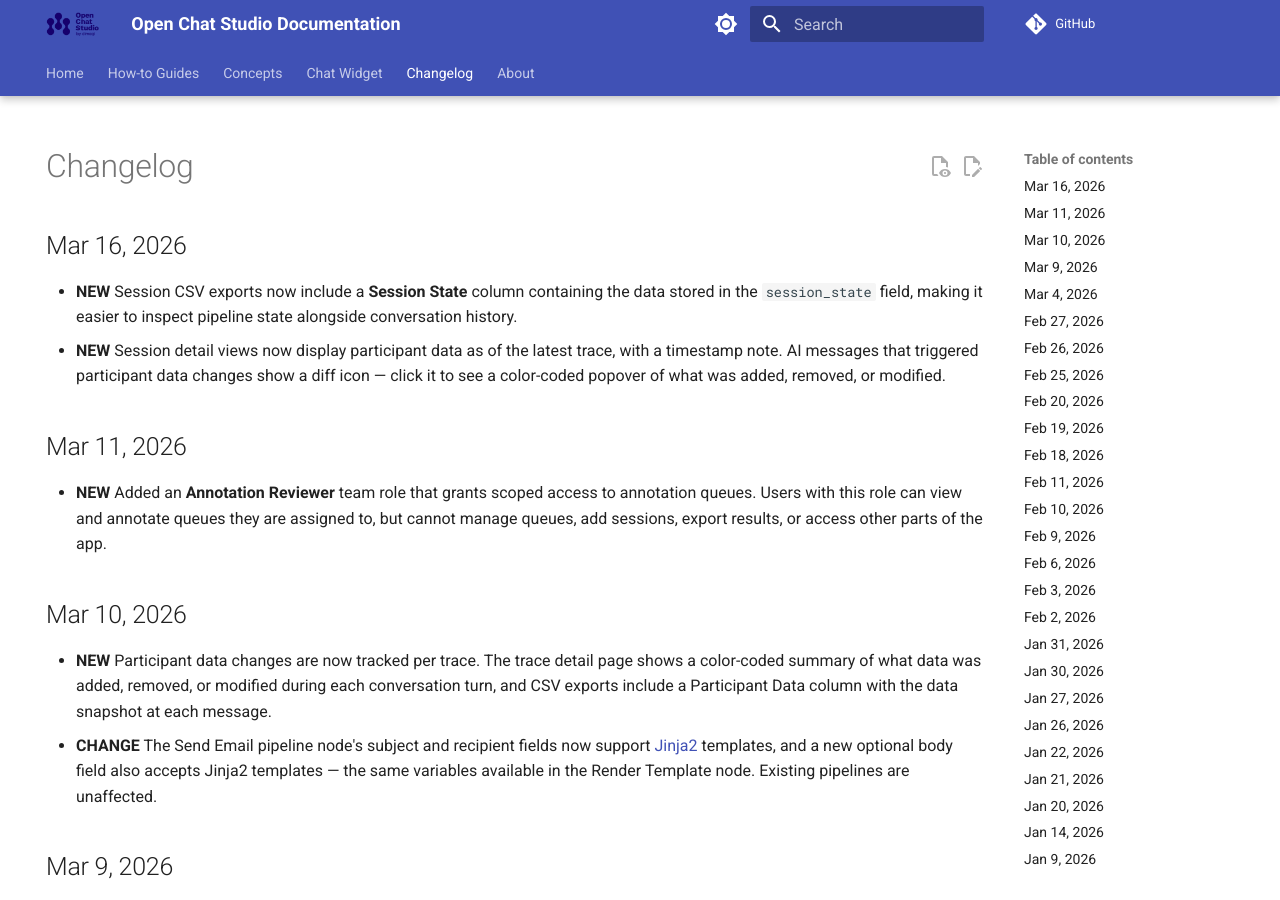
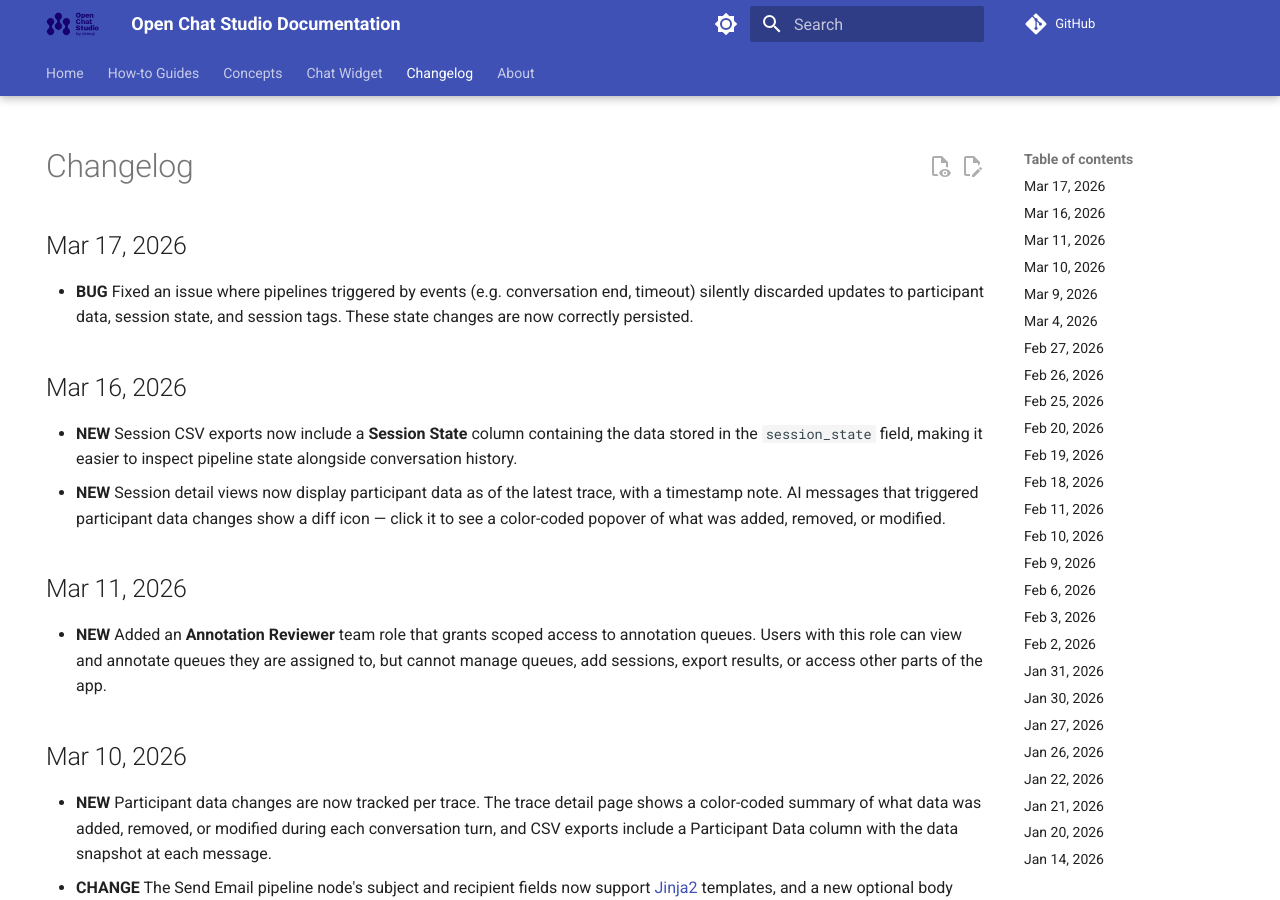
Before and after one commit to dimagi/open-chat-studio-docs, an MkDocs documentation site: the page built from docs/changelog.md, in a window 1280 px wide and 900 px high. Built offline with MkDocs 1.6.1 and Material for MkDocs 9.7.7, drawn with Linux system fonts in a browser that asks for light colours; a script that is not in the unit is left out; comment, search, counter and statistics services are not loaded.

Commit message:
update changelog and docs from OCS PR #3036

```diff
--- a/docs/changelog.md
+++ b/docs/changelog.md
@@ -4,6 +4,9 @@ hide:
 ---
 
 # Changelog
+## Mar 17, 2026
+* **BUG** Fixed an issue where pipelines triggered by events (e.g. conversation end, timeout) silently discarded updates to participant data, session state, and session tags. These state changes are now correctly persisted.
+
 ## Mar 16, 2026
 * **NEW** Session CSV exports now include a **Session State** column containing the data stored in the `session_state` field, making it easier to inspect pipeline state alongside conversation history.
 * **NEW** Session detail views now display participant data as of the latest trace, with a timestamp note. AI messages that triggered participant data changes show a diff icon — click it to see a color-coded popover of what was added, removed, or modified.
```
